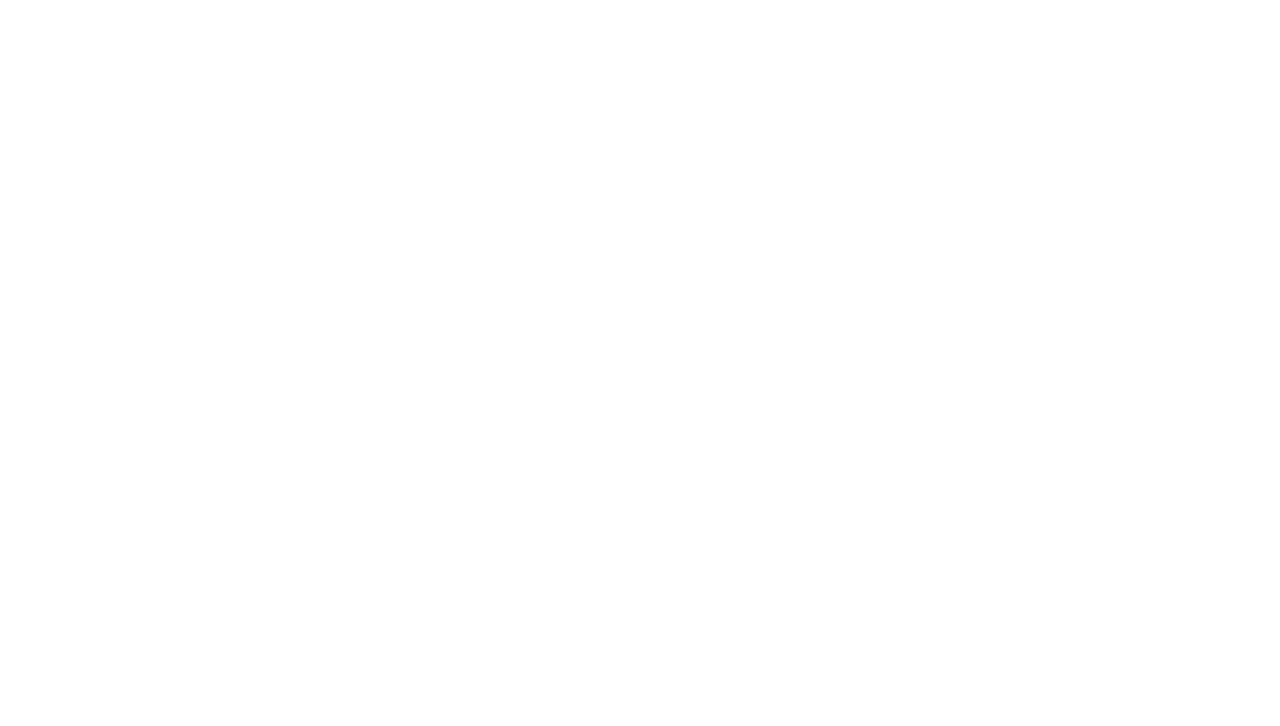
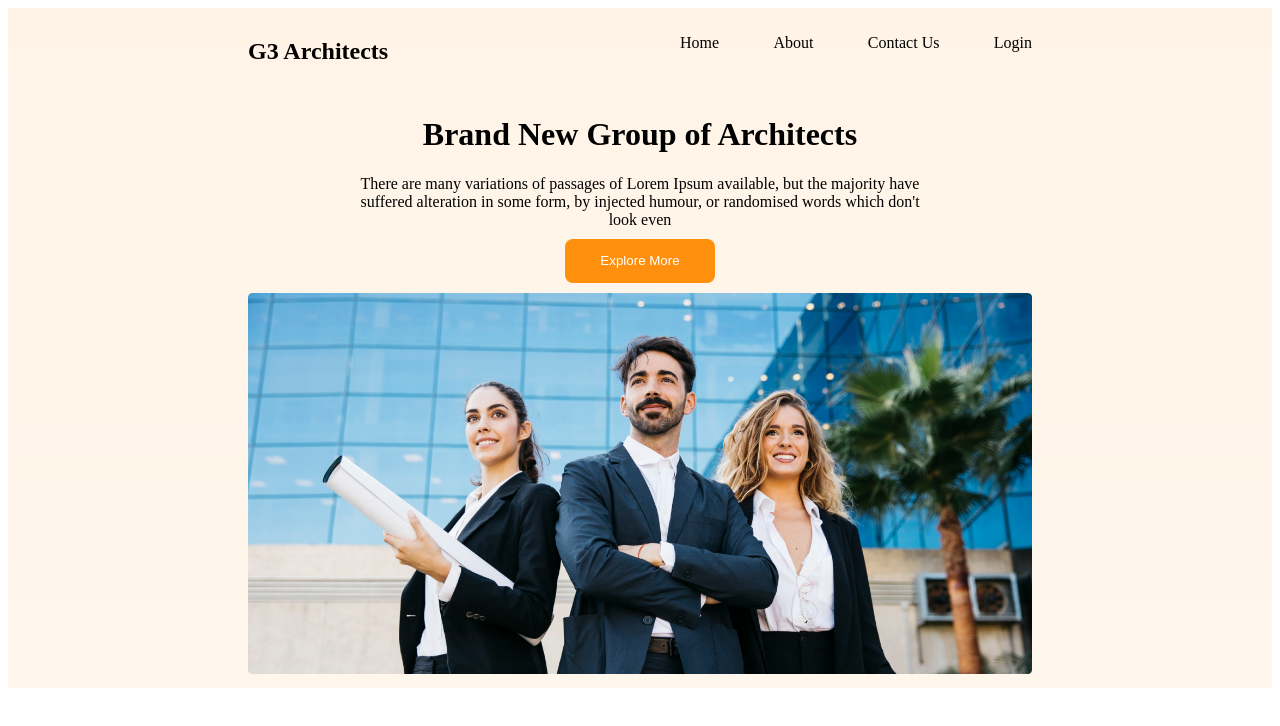
Before and after one commit to Nazmul-Huq/architects-website, a plain HTML site: page index.html in a window 1280 px wide. Drawn offline with Linux system fonts and the light colour scheme.

Commit message:
header section done

```diff
--- a/index.html
+++ b/index.html
@@ -4,10 +4,41 @@
     <meta charset="UTF-8">
     <meta http-equiv="X-UA-Compatible" content="IE=edge">
     <meta name="viewport" content="width=device-width, initial-scale=1.0">
+    <link rel="stylesheet" href="styles/main.css">
+    <style>
+        .navigation{
+    display: grid;
+
+
+}
+    </style>
     <title>Architect Webpage</title>
 </head>
 <body>
     <header class="header">
+        <nav class="navigation">
+            <div class="nav-header">
+                <h1>G3 Architects</h1>
+            </div>
+            <div class="nav-menu">
+                <ul>
+                    <li>Home</li>
+                    <li>About</li>
+                    <li>Contact Us</li>
+                    <li>Login</li>
+                </ul>
+            </div>
+        </nav>
+        <div class="banner">
+            <div class="banner-content">
+                <h1>Brand New Group of Architects</h1>
+                There are many variations of passages of Lorem Ipsum available, but the majority have suffered alteration in some form, by injected humour, or randomised words which don't look even
+            </div>
+            <button class="explore-more-button">Explore More</button>
+            <div class="banner-image">
+                <img src="images/banner.png" alt="">
+            </div>
+        </div>
 
     </header>
     <main class="main">
--- /dev/null
+++ b/styles/main.css
@@ -0,0 +1,65 @@
+/* common styles*/
+:root {
+    --primary-color: #FF900E;
+    --secondary-color: ##FFF4E7;
+  }
+
+  /*small button style*/
+  .explore-more-button{
+    color: #fff;
+    background-color: var(--primary-color);
+    height: 44px;
+    width: 150px;
+    border-radius: 8px;
+    border: none;
+  }
+
+/* header styles*/
+.header{
+    background-image: linear-gradient(to bottom, rgba(255, 144, 14, 0.1), rgba(255, 144, 14, 0.08));
+    padding: 10px 240px 0px 240px;
+}
+.navigation{
+    display: grid;
+    grid-template-columns: repeat(2, 1fr);
+}
+.navigation ul{
+    display: flex;
+    justify-content: space-between;
+}
+.navigation ul li{
+    list-style: none;
+}
+.banner{
+    display: grid;
+    justify-content: center;
+    text-align: center;
+    align-items: center;
+    justify-items: center;
+}
+.banner-content{
+    max-width: 862px;
+    padding: 10px 100px 10px 100px;
+}
+.banner-image img{
+    width: 100%;
+    border-radius: 8px;
+    padding-top: 10px;
+    padding-bottom: 10px;
+}
+
+
+
+/* responsive media query*/
+@media only screen and (max-width: 767px) {
+
+    /* responsive header styles*/
+    .header, .banner-content{
+        padding: 10px;
+    }
+    .navigation{
+        grid-template-columns: repeat(1, 1fr);
+        text-align: center;
+    }
+
+  }
```
